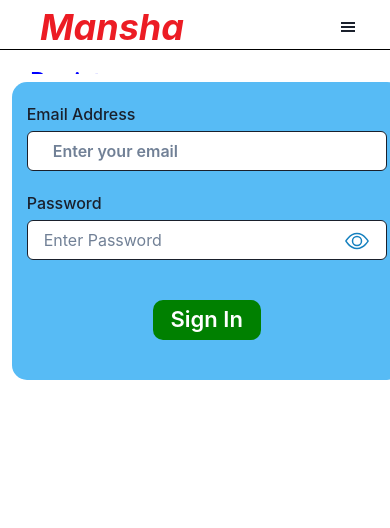
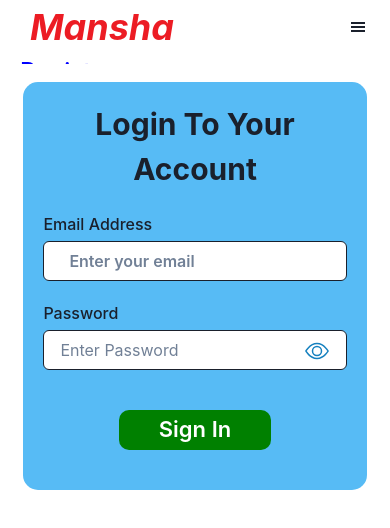
Before and after one commit to Izima01/Techathon-Task-2, a React (Vite) app: page /login in a window 390 px wide. Shown: the top 528 px of the page. Built offline with nearby package versions, Linux system fonts and the light colour scheme.

Commit message:
Fixed Login mobile view

```diff
--- a/src/App.jsx
+++ b/src/App.jsx
@@ -24,7 +24,7 @@ function App() {
           <Route path={'*'} element={<Error />} />
         </Route>
       </Routes>
-      <ToastContainer autoclose={1500} position={'top-left'} newestOnTop={true}/>
+      <ToastContainer autoclose={1500} position={'top-left'} newestOnTop={true} style={{ minHeight:'48px', width:'280px' }} />
     </Box>
   )
 }
--- a/src/Components/Dashboard.jsx
+++ b/src/Components/Dashboard.jsx
@@ -1,5 +1,6 @@
 import { Flex } from '@chakra-ui/react'
 import React from 'react'
+import LeftSection from './LeftSection'
 
 const Dashboard = () => {
     return (
@@ -7,7 +8,7 @@ const Dashboard = () => {
         w={'100%'} minHeight={'90vh'} mt={['70px', '70px', '60px',]}
         flexDir={['column', 'column', 'row']}
     >
-        Dashboard
+        <LeftSection text={'Here\'s Your Dashboard'}/>
     </Flex>
     )
 }
--- a/src/Components/Header.jsx
+++ b/src/Components/Header.jsx
@@ -13,12 +13,12 @@ const Header = () => {
 
     return (
     <Flex
-        height={['50px', '50px', '70px']} borderBottom={'1px solid black'} bg={'white'}
-        p={['0 10px 10px', '0 10 10px', '10px 60px']} align={'center'} justify={'space-between'}
-        pos={'fixed'} top={'0'} zIndex={100} left={0} right={0}
-        flexDir={['column', 'column', 'row']}
+        height={['60px', '60px', '70px']} borderBottom={'1px solid black'} bg={'white'}
+        p={['0 0 10px', '0 0 10px', '10px 60px']} align={'center'}
+        pos={'fixed'} top={'0'} zIndex={100} left={0} right={0} gap={'0'}
+        flexDir={['column', 'column', 'row']} justify={['flex-start', 'flex-start', 'center', 'space-between']}
     >
-        <Flex justify={'space-between'} align={'center'} w={['100%', '100%', '40%']}>
+        <Flex justify={'space-between'} align={'center'} w={['100%', '100%', '40%', '50%']}>
             <Text
                 fontWeight={700} ps={['30px', '30px', null]}
                 fontStyle={'italic'} w={['100%', '100%', null]}
@@ -38,29 +38,29 @@ const Header = () => {
         </Flex>
 
         <Flex
-            as={'nav'} height={'auto'}
+            as={'nav'} w={['100%', '100%', '60%', '36%']}
             gap={'5'} bg={'white'} overflow={ show ? 'none' : 'hidden'}
-            padding={['10px 20px', '10px 20px', '0']} color={'blue'}
-            flexDir={['column', 'column', 'row']} w={['100%', '100%', '60%', '36%']}
+            padding={['0 20px 10px', '0 20px 10px', '0']} color={'blue'}
+            flexDir={['column', 'column', 'row']} height={'auto'}
             fontSize={'24px'} fontWeight={500} justify={'space-between'}
         >
             <NavLink to={'/'}
                 style={({ isActive }) =>
-                isActive ? {color:'red', fontWeight:'600', borderBottom:'5px solid red', paddingBottom:'10px'} : {color:'blue'}
+                isActive ? {color:'red', fontWeight:'600', borderBottom:'5px solid red', paddingBottom:'5px'} : {color:'blue'}
             }>
                 Register
             </NavLink>
 
             <NavLink to={'/login'}
                 style={({ isActive }) =>
-                isActive ? {color:'red', fontWeight:'600', borderBottom:'5px solid red', paddingBottom:'10px'} : {color:'blue'}
+                isActive ? {color:'red', fontWeight:'600', borderBottom:'5px solid red', paddingBottom:'5px'} : {color:'blue'}
             }>
                 Login
             </NavLink>
 
             <NavLink to={'/dashboard'}
                 style={({ isActive }) =>
-                isActive ? {color:'red', fontWeight:'600', borderBottom:'5px solid red', paddingBottom:'10px' } : {color:'blue'}
+                isActive ? {color:'red', fontWeight:'600', borderBottom:'5px solid red', paddingBottom:'5px' } : {color:'blue'}
             }>
                 Dashboard
             </NavLink>
--- a/src/Components/LeftSection.jsx
+++ b/src/Components/LeftSection.jsx
@@ -4,7 +4,7 @@ import React from 'react'
 const LeftSection = ({text}) => {
     return (
     <Box
-        w={['100%', '100%' ,'35%']} height={'auto'} pos={'relative'}
+        w={['100%', '100%' , '40%', '35%']} height={'auto'} pos={'relative'}
         bgGradient={'linear(to-br, red.100 0%, red.300 40%, red.500 75%)'} display={['none', 'none', 'block']}
     >
         <Text pos={'absolute'} top={'40%'} left={'12%'} color={'white'} fontSize={'3xl'} fontWeight={600} lineHeight={'40px'}>
--- a/src/Components/Login.jsx
+++ b/src/Components/Login.jsx
@@ -1,4 +1,4 @@
-import { Box, Flex } from '@chakra-ui/react'
+import { Box, Flex, Text } from '@chakra-ui/react'
 import React, { useEffect, useState } from 'react'
 import { toast } from 'react-toastify'
 import swal from 'sweetalert'
@@ -48,17 +48,19 @@ const Login = () => {
 
     return (
         <Flex
-            maxW={'100%'} minHeight={'92vh'}
-            mt={['70px', '70px', '50px',]}
+            w={'100%'} minHeight={[null, null, null, '92vh']}
+            mt={['70px', '70px', '50px',]} as={'main'}
             flexDir={['column', 'column', 'row']}
         >
             <LeftSection text={'Login to Your Mansha Account'}/>
             <Box
-                w={['100%', '100%', '65%']}
+                w={['auto', 'auto', '65%']} h={'auto'}
                 bg={'twitter.400'} borderRadius={'15px'}
-                margin={[ '3%', '4%', '3% 2% 4%', '6% 8% 3%']} h={'auto'}
-                padding={['20px 15px', '20px 15px', '30px 20px', '100px']}
+                margin={[ '3% 6% 10%', '4% 8% 8%', '3% 2% 3%', '4% 8% 3%']}
+                padding={['20px', '20px 40px', '30px 20px', '80px 40px']}
             >
+                <Text fontSize={'30px'} textAlign={'center'} fontWeight={700} mb={'20px'} >Login To Your Account</Text>
+
                 <FormItem
                     Label={'Email Address'} placeholder={'Enter your email'}
                     type={'email'} value={email} name={'email'}
@@ -67,7 +69,7 @@ const Login = () => {
 
                 <Password onChange={(event) => setPassword(event.target.value)} value={password} dConfirm={'none'} />
 
-                <Buttons bg={'green'} m={'20px auto'} w={'30%'} color={'white'} onClick={handleSubmit} bgFocus={'blue'} Text={'Sign In'} fw={'600'} fs={'22px'} />
+                <Buttons bg={'green'} m={'20px auto'} w={['50%', '', '30%']} color={'white'} onClick={handleSubmit} bgFocus={'blue'} Text={'Sign In'} fw={'600'} fs={'22px'} />
             </Box>
         </Flex>
     )
--- a/src/Components/Register.jsx
+++ b/src/Components/Register.jsx
@@ -5,7 +5,7 @@ import RightSection from './RightSection'
 
 const Register = () => {
     return (
-        <Flex w={'100%'} minHeight={'auto'} mt={['70px', '70px', '50px',]} flexDir={['column', 'column', 'row']}>
+        <Flex w={'100%'} minHeight={'auto'} mt={['60px', '60px', '50px',]} flexDir={['column', 'column', 'row']}>
             <LeftSection text={'Create a Mansha account today'}/>
             <RightSection />
         </Flex>
--- a/src/Components/RightSection.jsx
+++ b/src/Components/RightSection.jsx
@@ -1,4 +1,4 @@
-import { Box, Flex, Checkbox } from '@chakra-ui/react'
+import { Box, Flex, Checkbox, Text } from '@chakra-ui/react'
 import React, { useEffect, useState } from 'react'
 import { useNavigate } from 'react-router-dom'
 import { toast } from 'react-toastify'
@@ -85,8 +85,8 @@ const RightSection = () => {
 
     return (
         <Box
-            w={['100%', '100%', '65%']} h={'auto'}
-            padding={[ '2%', '2.5%', '3% 2% 4%', '3% 4% 4%']}
+            w={['100%', '100%', '60%', '65%']} h={'auto'}
+            padding={[ '4% 2%', '2.5%', '3% 2% 4%', '3% 4% 4%']}
         >
             <Box
                 w={'100%'} as={'form'}
@@ -95,7 +95,9 @@ const RightSection = () => {
                 borderRadius={'10px'}
                 padding={['20px 15px', '20px 15px', '30px 20px', '40px']}
             >
-                <Flex justify={'space-between'} gap={['10px', '10px', '20px', '30px']}>
+                <Text fontSize={'30px'} textAlign={'center'} fontWeight={700} mb={'20px'} >Register An Account Now</Text>
+
+                <Flex justify={'space-between'} gap={['10px', '10px', '15px', '30px']} flexDir={['column', 'column', 'row']} >
                     <FormItem
                         Label={'First Name'} placeholder={'Enter your last Name'}
                         type={'text'} value={firstName} onChange={handleChange} name={'firstName'}
@@ -107,7 +109,7 @@ const RightSection = () => {
                     />
                 </Flex>
 
-                <Flex justify={'space-between'} gap={['10px', '10px', '20px', '30px']}>
+                <Flex justify={'space-between'} gap={['10px', '10px', '15px', '30px']} flexDir={['column', 'column', 'row']}>
                     <FormItem
                         Label={'Email Address'} placeholder={'Enter your email'}
                         type={'email'} value={email} onChange={handleChange} name={'email'}
```
